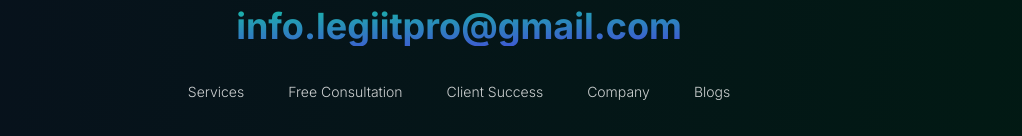
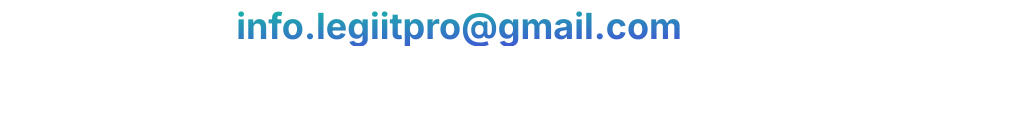
Before and after one commit to kaiesmahmud/legiitpro-2, a SvelteKit app: page / in a window 1280 px wide. Shown: the part 8741-8877 px from the top of the page, without its empty margins (181-1203 px from the left). Built offline with nearby package versions, Linux system fonts and the light colour scheme; a web font is replaced by a local one.

Commit message:
css updated

```diff
--- a/src/app.css
+++ b/src/app.css
@@ -5,8 +5,8 @@
 @tailwind utilities;
 
 body{
-    background: linear-gradient(96deg, #0D0A24 0%, #011a13 100%);
-    color: white;
+    /* background: linear-gradient(96deg, #0D0A24 0%, #011a13 100%);
+    color: white; */
 
     font-size: 14px;
     /* ScrollBar------Hiden------  */
@@ -33,9 +33,7 @@
 .logo_gradient{
     @apply font-bold  text-transparent  bg-clip-text bg-gradient-to-tl to-[#0CD599]  from-[#4C37E1] ;
 }
-.nav_gradient{
-    @apply   text-white/80 hover:text-transparent bg-clip-text bg-gradient-to-tl hover:to-teal-300  hover:from-sky-500 ;
-}
+
 .hero_input{
     @apply w-full lg:w-2/3 rounded bg-transparent border border-cyan-500 p-3  ;
 }
```
